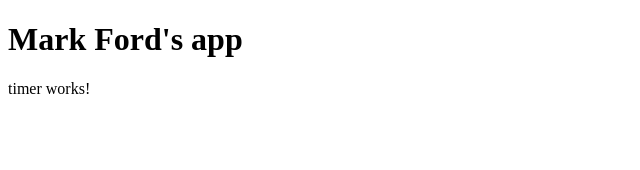
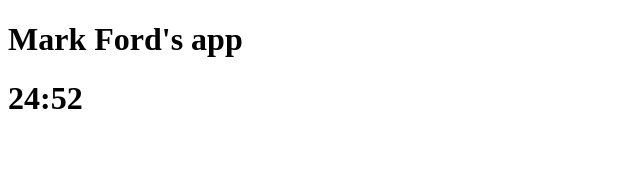
Before and after one commit to itaccomplice/angular-intro, an Angular app: page / in a window 1280 px wide. Shown: the top 170 px of the page, without its empty margins (0-640 px from the left). Built offline with nearby package versions, Linux system fonts and the light colour scheme.

Commit message:
exercise 2

```diff
--- a/src/app/features/first-feature/timer/timer.component.html
+++ b/src/app/features/first-feature/timer/timer.component.html
@@ -1,3 +1 @@
-<p>
-  timer works!
-</p>
+<h1>{{ minutes }}:{{ seconds }} </h1>
--- a/src/app/features/first-feature/timer/timer.component.ts
+++ b/src/app/features/first-feature/timer/timer.component.ts
@@ -7,9 +7,25 @@ import { Component, OnInit } from '@angular/core';
 })
 export class TimerComponent implements OnInit {
 
-  constructor() { }
+  minutes: number;
+  seconds: number;
+
+  constructor(){
+    this.minutes = 24;
+    this.seconds = 59;
+    setInterval(() => this.tick(), 1000);
+  }
 
   ngOnInit() {
   }
 
+  tick() {
+    if(--this.seconds < 0) {
+      this.seconds = 59;
+      if(--this.minutes < 0) {
+        this.minutes = 24;
+        this.seconds = 59;
+      }
+    }
+  }
 }
```
